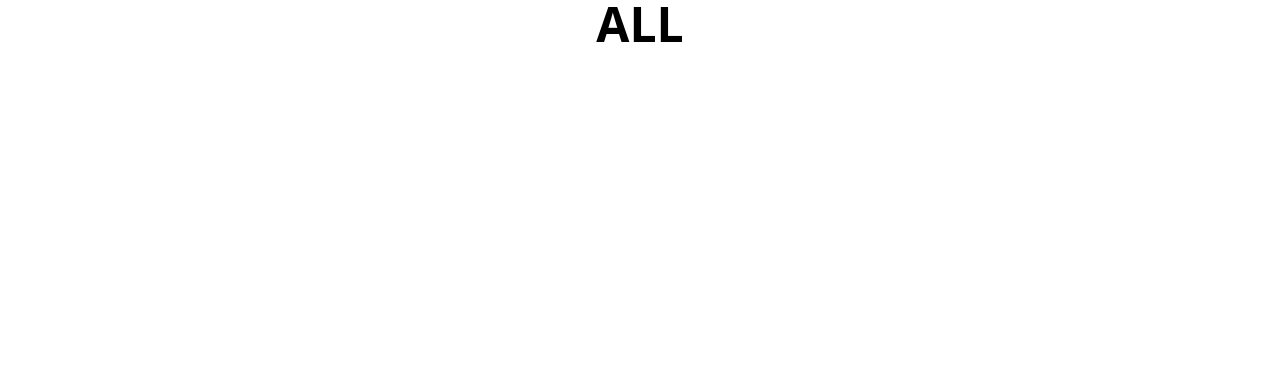
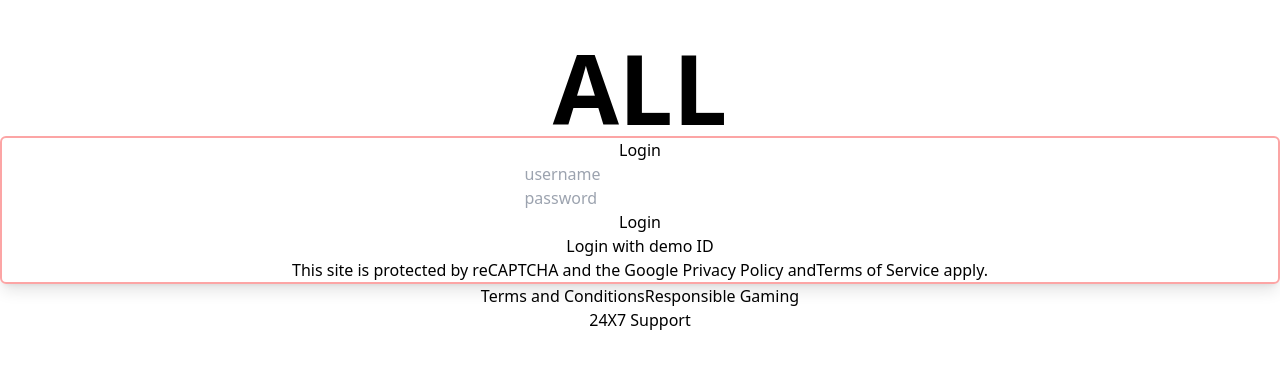
Before and after one commit to mohit-acredge/allpanelexch-login, a React (Create React App) app in the folder my-project/: page / in a window 1280 px wide. Shown: the top 368 px of the page. Built offline with nearby package versions, Linux system fonts and the light colour scheme.

Commit message:
created structure

```diff
--- a/my-project/src/Components/Login.jsx
+++ b/my-project/src/Components/Login.jsx
@@ -1,11 +1,49 @@
-import React from 'react'
+import React from "react";
 
 const Login = () => {
   return (
     <div>
-      <h1 className=' text-5xl font-bold '>ALL</h1>
+      <div className=" text-8xl font-bold mt-10 ">ALL</div>
+
+      <div className=" border-2 border-red-300  w-full shadow-lg rounded-md h-1/2">
+        <h2>Login</h2>
+
+        <form action="">
+          <div>
+            <input type="text" placeholder="username" />
+          </div>
+
+          <div>
+            <input type="text" placeholder="password" />
+          </div>
+
+          <div>
+            <button>Login</button>
+            <span></span>
+          </div>
+
+          <div>
+            <button>Login with demo ID</button>
+            <span></span>
+          </div>
+        </form>
+
+        <p>
+          This site is protected by reCAPTCHA and the Google{" "}
+          <span>Privacy Policy</span> andTerms of Service apply.
+        </p>
+      </div>
+
+      <div>
+        <div>
+          <a href="">Terms and Conditions</a>
+          <a href="">Responsible Gaming</a>
+        </div>
+
+        <h2>24X7 Support</h2>
+      </div>
     </div>
-  )
-}
+  );
+};
 
-export default Login
+export default Login;
```
